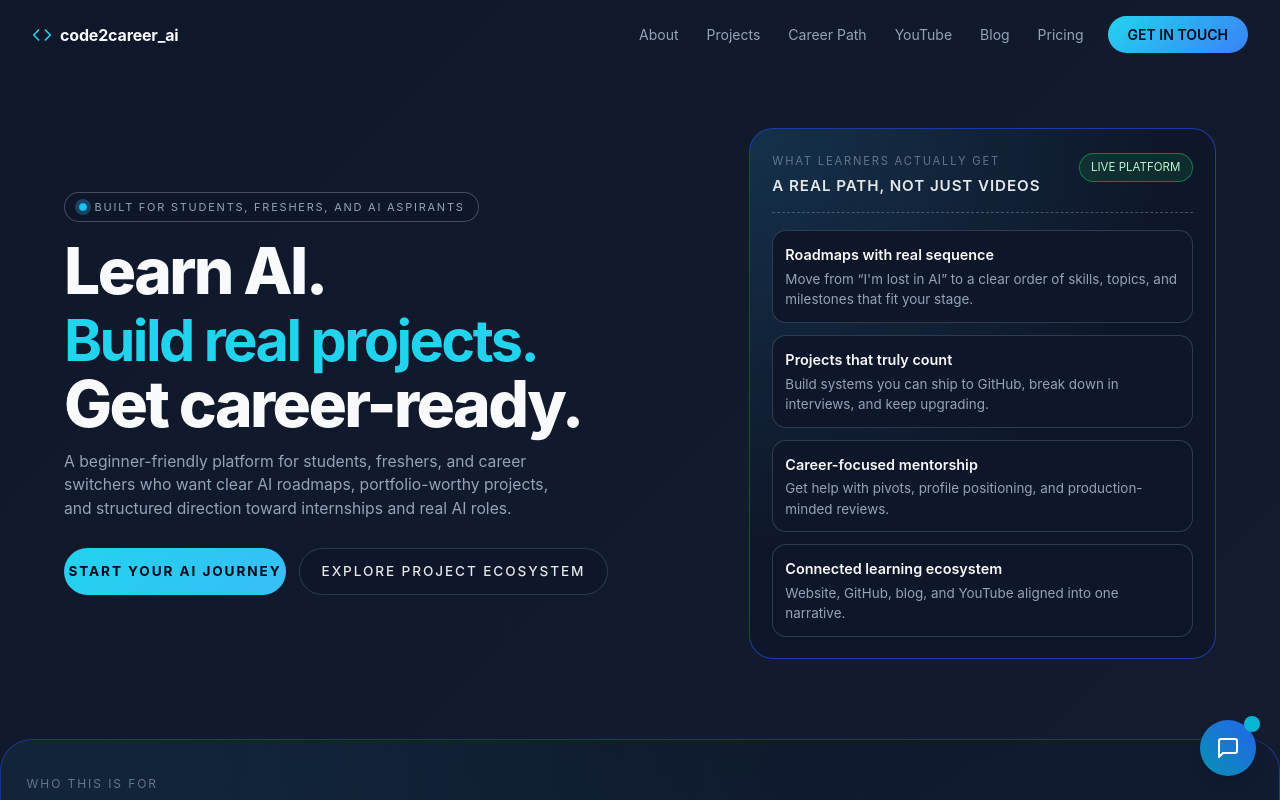
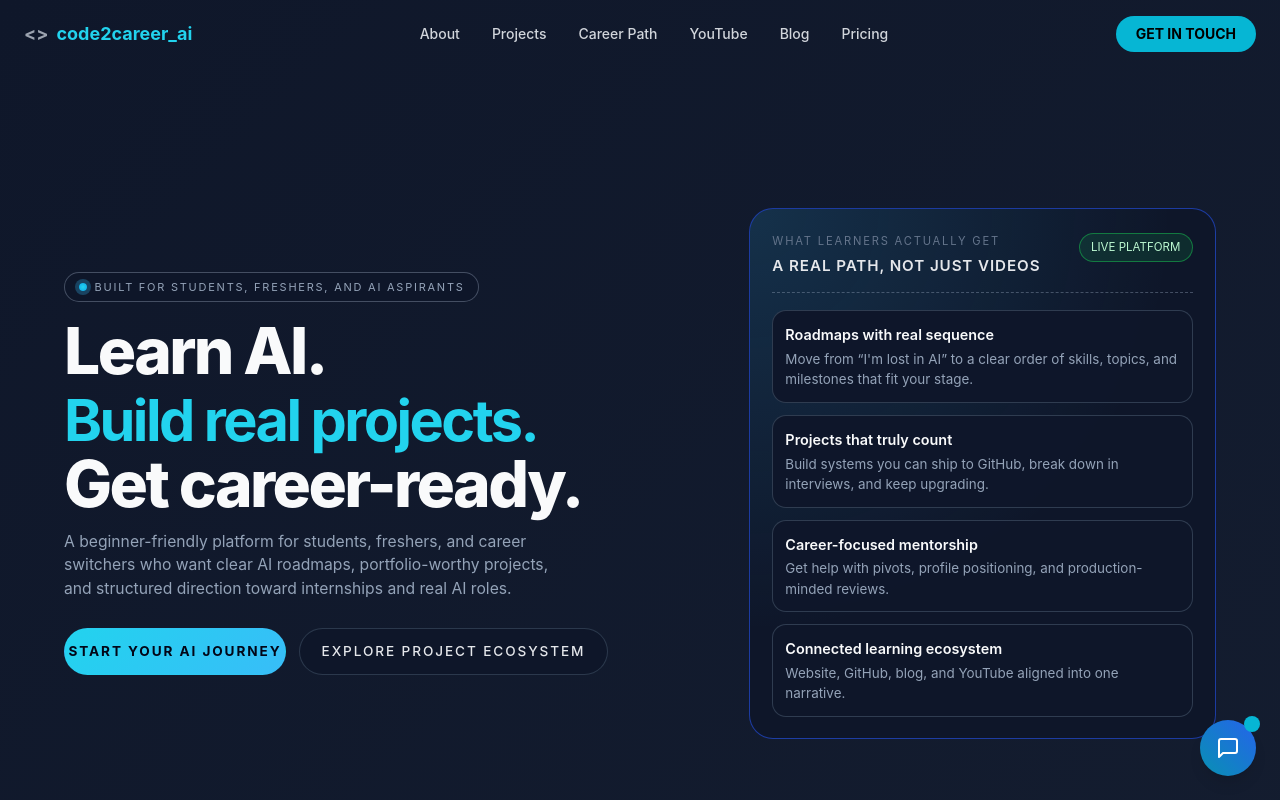
Before and after one commit to RzLetsCode/portfolio, a Next.js app: page /portfolio/ in a window 1280 px wide. Shown: the top 800 px of the page. Built offline with nearby package versions, Linux system fonts and the light colour scheme.

Commit message:
fix: add section IDs to navbar anchor links for smooth scroll navigation

```diff
--- a/app/page.tsx
+++ b/app/page.tsx
@@ -52,7 +52,7 @@ export default function Home() {
       tools: ['Roadmap to Hire'],
       bullets: [
         'Stop gathering certificates; start building production-ready apps.',
-    'Focus 100% on the tech that actually gets people hired right now.'
+        'Focus 100% on the tech that actually gets people hired right now.',
       ],
     },
     {
@@ -60,227 +60,159 @@ export default function Home() {
       desc: 'Your LinkedIn and Resume are likely getting ghosted by AI filters. We’ll fix that so you actually get the interview.',
       tools: ['ATS Signal-Booster'],
       bullets: [
-    'Turn "I know Python" into "I build Agentic AI Workflows."',
-    'Position your RAG projects as essential business solutions.'
+        'Turn “I know Python” into “I build Agentic AI Workflows.”',
+        'Position your RAG projects as essential business solutions.',
       ],
     },
     {
-  title: 'GitHub "Senior-Level" Audit',
-  desc: 'We’ll tear down your code and rebuild it. Move from "student projects" to code that looks like professional work.',
+      title: 'GitHub “Senior-Level” Audit',
+      desc: 'We’ll tear down your code and rebuild it. Move from “student projects” to code that looks like professional work.',
       tools: ['Code Quality Polish'],
       bullets: [
         'Architecture reviews that prove you understand scale and security.',
-    'Make your repos the reason recruiters say "Yes."'
+        'Make your repos the reason recruiters say “Yes.”',
       ],
-}
+    },
   ];
 
   return (
     <>
       {/* Navigation */}
       <nav
-        style={{
-          position: 'fixed',
-          top: 0,
-          left: 0,
-          right: 0,
-          zIndex: 50,
-          padding: '1rem 2rem',
-          display: 'flex',
-          alignItems: 'center',
-          justifyContent: 'space-between',
-          transition: 'background 300ms ease, backdrop-filter 300ms ease',
-          background: scrolled ? 'rgba(5,6,10,0.85)' : 'transparent',
-          backdropFilter: scrolled ? 'blur(12px)' : 'none',
-        }}
+        className={`fixed top-0 left-0 right-0 z-50 transition-all duration-300 ${
+          scrolled ? 'bg-[#0f172a]/95 backdrop-blur-sm border-b border-cyan-500/20' : 'bg-transparent'
+        }`}
       >
-        <Link href="/" style={{ display: 'flex', alignItems: 'center', gap: '0.5rem', textDecoration: 'none' }}>
-          <Code size={20} color="#22d3ee" />
-          <span style={{ fontWeight: 700, color: '#f9fafb', fontSize: '1rem', letterSpacing: '-0.01em' }}>code2career_ai</span>
+        <div className="max-w-7xl mx-auto px-6 py-4 flex items-center justify-between">
+          <Link href="/portfolio/" className="flex items-center gap-2 text-cyan-400 font-bold text-lg">
+            <span className="text-gray-400">&lt;&gt;</span>
+            <span>code2career_ai</span>
           </Link>
-
-        <div style={{ display: 'flex', alignItems: 'center', gap: '0.25rem' }}>
-          {['About', 'Projects', 'Career Path', 'YouTube', 'Blog', 'Pricing'].map((item) => (
+          <div className="hidden md:flex items-center gap-8">
+            {[
+              { label: 'About', href: '#about' },
+              { label: 'Projects', href: '#projects' },
+              { label: 'Career Path', href: '#career-path' },
+              { label: 'YouTube', href: '#youtube' },
+              { label: 'Blog', href: '#blog' },
+              { label: 'Pricing', href: '#pricing' },
+            ].map((item) => (
+              <a
+                key={item.label}
+                href={item.href}
+                className="text-gray-300 hover:text-cyan-400 transition-colors text-sm font-medium"
+              >
+                {item.label}
+              </a>
+            ))}
+          </div>
           <Link
-              key={item}
-              href={item === 'Pricing' ? '#pricing' : `#${item.toLowerCase().replace(' ', '-')}`}
-              style={{
-                padding: '0.4rem 0.75rem',
-                borderRadius: '0.375rem',
-                fontSize: '0.875rem',
-                color: '#94a3b8',
-                textDecoration: 'none',
-                transition: 'color 200ms',
-              }}
-            >
-              {item}
-            </Link>
-          ))}
-          <Link
-            href="/contact"
-            style={{
-              marginLeft: '0.5rem',
-              padding: '0.5rem 1.25rem',
-              borderRadius: '999px',
-              background: 'linear-gradient(135deg, #22d3ee, #3b82f6)',
-              color: '#020617',
-              fontWeight: 600,
-              fontSize: '0.875rem',
-              textDecoration: 'none',
-            }}
+            href="/portfolio/contact/"
+            className="bg-cyan-500 hover:bg-cyan-400 text-black font-bold px-5 py-2 rounded-full text-sm transition-colors"
           >
             GET IN TOUCH
           </Link>
         </div>
       </nav>
 
-      <main>
-        {/* Hero */}
+      <main className="pt-20">
+        {/* About / Hero */}
+        <section id="about" style={{ scrollMarginTop: '70px' }}>
           <Hero />
+        </section>
 
         {/* Audience */}
+        <section id="audience" style={{ scrollMarginTop: '70px' }}>
           <Audience />
+        </section>
 
-        {/* Journey */}
-        <section id="journey">
+        {/* Career Path / Journey */}
+        <section id="career-path" style={{ scrollMarginTop: '70px' }}>
           <Journey />
         </section>
 
         {/* Projects */}
+        <section id="projects" style={{ scrollMarginTop: '70px' }}>
           <Projects />
+        </section>
 
-        {/* Mentorship */}
+        {/* YouTube / Blog - Mentorship */}
+        <section id="youtube" style={{ scrollMarginTop: '70px' }}>
           <Mentorship />
+        </section>
+
+        {/* Blog anchor (points to same mentorship area) */}
+        <div id="blog" style={{ scrollMarginTop: '70px' }} />
 
         {/* Pricing */}
+        <section id="pricing" style={{ scrollMarginTop: '70px' }}>
           <Pricing />
+        </section>
 
         {/* CTA Section */}
-        <section
-          style={{
-            padding: '6rem 1.5rem',
-            textAlign: 'center',
-            position: 'relative',
-            overflow: 'hidden',
-          }}
-        >
+        <section className="relative py-32 px-6 overflow-hidden">
           {/* Soft background glow */}
-          <div
-            style={{
-              position: 'absolute',
-              inset: 0,
-              background:
-                'radial-gradient(ellipse at center, rgba(34,211,238,0.07) 0%, transparent 70%)',
-              pointerEvents: 'none',
-            }}
-          />
+          <div className="absolute inset-0 bg-gradient-to-b from-transparent via-cyan-500/5 to-transparent pointer-events-none" />
 
+          <div className="relative max-w-4xl mx-auto text-center">
             {/* Eyebrow */}
-          <p
-            style={{
-              fontSize: '0.75rem',
-              fontWeight: 700,
-              letterSpacing: '0.2em',
-              textTransform: 'uppercase',
-              color: '#22d3ee',
-              marginBottom: '1rem',
-            }}
-          >
-            Take the next step
-          </p>
+            <div className="inline-flex items-center gap-2 bg-cyan-500/10 border border-cyan-500/20 rounded-full px-4 py-1.5 mb-8">
+              <span className="text-cyan-400 text-xs font-bold tracking-widest uppercase">Take the next step</span>
+            </div>
 
             {/* Headline */}
-          <h2
-            style={{
-              fontSize: 'clamp(2.2rem, 5vw, 3.5rem)',
-              lineHeight: 1.05,
-              letterSpacing: '-0.03em',
-              color: '#f9fafb',
-              marginBottom: '1.5rem',
-            }}
-          >
+            <h2 className="text-4xl md:text-6xl font-black text-white mb-6 leading-tight">
               Ready to build the{' '}
-            <br />
-            <span style={{ color: '#22d3ee' }}>Next Generation</span>
-            <br />
-            of AI?
+              <span className="relative inline-block">
+                <span className="text-cyan-400">Next Generation</span>
+                <span className="absolute bottom-0 left-0 right-0 h-0.5 bg-cyan-400/50" />
+              </span>
+              {' '}of AI?
             </h2>
 
             {/* Supporting copy */}
-          <p
-            style={{
-              fontSize: '1rem',
-              color: '#94a3b8',
-              maxWidth: '520px',
-              margin: '0 auto 2.5rem',
-              lineHeight: 1.65,
-            }}
-          >
-            Whether you&apos;re starting from scratch or leveling up your AI projects, we can turn
-            vague goals into a concrete roadmap, portfolio and narrative.
+            <p className="text-gray-300 text-lg md:text-xl mb-12 max-w-2xl mx-auto leading-relaxed">
+              Whether you&apos;re starting from scratch or leveling up your AI projects, we can turn vague goals into a concrete roadmap, portfolio and narrative.
             </p>
 
             {/* Primary CTA */}
-          <div style={{ display: 'flex', flexDirection: 'column', alignItems: 'center', gap: '0.75rem' }}>
+            <div className="flex flex-col sm:flex-row items-center justify-center gap-4">
               <Link
-              href="/contact"
-              style={{
-                display: 'inline-flex',
-                alignItems: 'center',
-                gap: '0.5rem',
-                padding: '0.875rem 2rem',
-                borderRadius: '999px',
-                background: 'linear-gradient(135deg, #22d3ee, #3b82f6)',
-                color: '#020617',
-                fontWeight: 700,
-                fontSize: '0.95rem',
-                textDecoration: 'none',
-              }}
+                href="/portfolio/contact/"
+                className="group bg-cyan-500 hover:bg-cyan-400 text-black font-bold px-8 py-4 rounded-full text-lg transition-all duration-200 flex items-center gap-2"
               >
-              Initiate Contact <ArrowRight size={16} />
+                Initiate Contact
+                <ArrowRight className="w-5 h-5 group-hover:translate-x-1 transition-transform" />
               </Link>
-            <span style={{ fontSize: '0.8rem', color: '#64748b' }}>
-              Response within 24 hours &bull; 1:1 guidance
-            </span>
+              <p className="text-gray-500 text-sm">Response within 24 hours &bull; 1:1 guidance</p>
             </div>
 
             {/* Social row */}
-          <div
-            style={{
-              display: 'flex',
-              alignItems: 'center',
-              justifyContent: 'center',
-              gap: '1.5rem',
-              marginTop: '3rem',
-            }}
-          >
-            <a href="https://youtube.com" target="_blank" rel="noopener noreferrer" style={{ display: 'flex', alignItems: 'center', gap: '0.35rem', color: '#64748b', textDecoration: 'none', fontSize: '0.85rem' }}>
-              <Youtube size={16} /> YouTube
+            <div className="flex items-center justify-center gap-6 mt-16">
+              <a href="https://youtube.com" target="_blank" rel="noopener noreferrer" className="text-gray-500 hover:text-red-400 transition-colors">
+                <Youtube className="w-5 h-5" />
               </a>
-            <a href="https://linkedin.com" target="_blank" rel="noopener noreferrer" style={{ display: 'flex', alignItems: 'center', gap: '0.35rem', color: '#64748b', textDecoration: 'none', fontSize: '0.85rem' }}>
-              <Linkedin size={16} /> LinkedIn
+              <a href="https://linkedin.com" target="_blank" rel="noopener noreferrer" className="text-gray-500 hover:text-blue-400 transition-colors">
+                <Linkedin className="w-5 h-5" />
               </a>
-            <a href="https://github.com/RzLetsCode" target="_blank" rel="noopener noreferrer" style={{ display: 'flex', alignItems: 'center', gap: '0.35rem', color: '#64748b', textDecoration: 'none', fontSize: '0.85rem' }}>
-              <Github size={16} /> GitHub
+              <a href="https://github.com/RzLetsCode" target="_blank" rel="noopener noreferrer" className="text-gray-500 hover:text-white transition-colors">
+                <Github className="w-5 h-5" />
               </a>
             </div>
+          </div>
         </section>
+      </main>
 
       {/* Footer */}
-        <footer
-          style={{
-            padding: '2rem 1.5rem',
-            textAlign: 'center',
-            borderTop: '1px solid rgba(51,65,85,0.5)',
-          }}
-        >
-          <p style={{ fontWeight: 700, color: '#f9fafb', marginBottom: '0.25rem' }}>code2career_ai</p>
-          <div style={{ display: 'flex', justifyContent: 'center', gap: '2rem', fontSize: '0.75rem', color: '#475569' }}>
-            <span>&copy; {new Date().getFullYear()} ALL RIGHTS RESERVED</span>
-            <span>Architected for Freshers &amp; AI Enthusiasts</span>
+      <footer className="border-t border-white/10 py-8 px-6">
+        <div className="max-w-7xl mx-auto flex flex-col md:flex-row items-center justify-between gap-4">
+          <span className="text-cyan-400 font-bold">code2career_ai</span>
+          <p className="text-gray-500 text-sm">
+            &copy; {new Date().getFullYear()} ALL RIGHTS RESERVED
+          </p>
+          <p className="text-gray-600 text-xs">Architected for Freshers &amp; AI Enthusiasts</p>
         </div>
       </footer>
-      </main>
 
       <style>{`
         @keyframes shimmer {
@@ -296,7 +228,9 @@ export default function Home() {
             transparent
           );
         }
-        html { scroll-behavior: smooth; }
+        html {
+          scroll-behavior: smooth;
+        }
       `}</style>
     </>
   );
```
Lines whose indentation alone changed are shown as unchanged.
